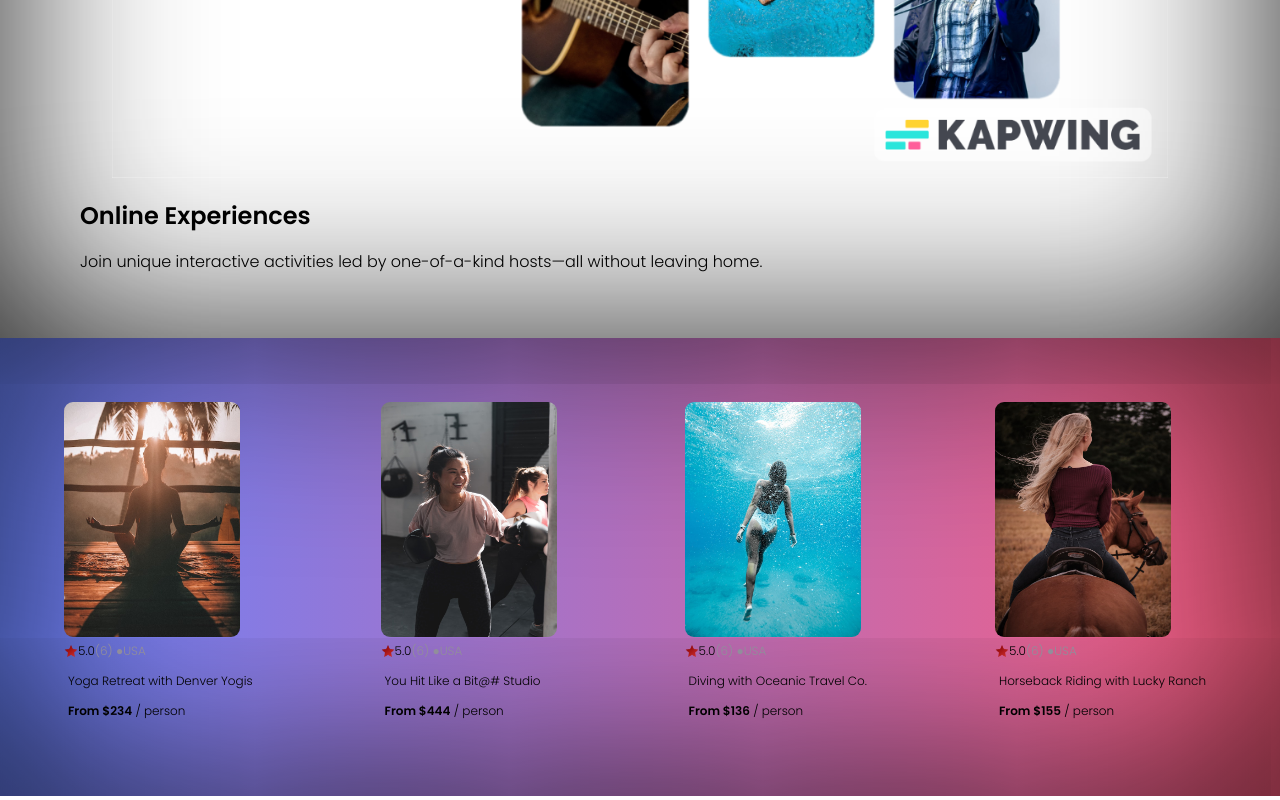
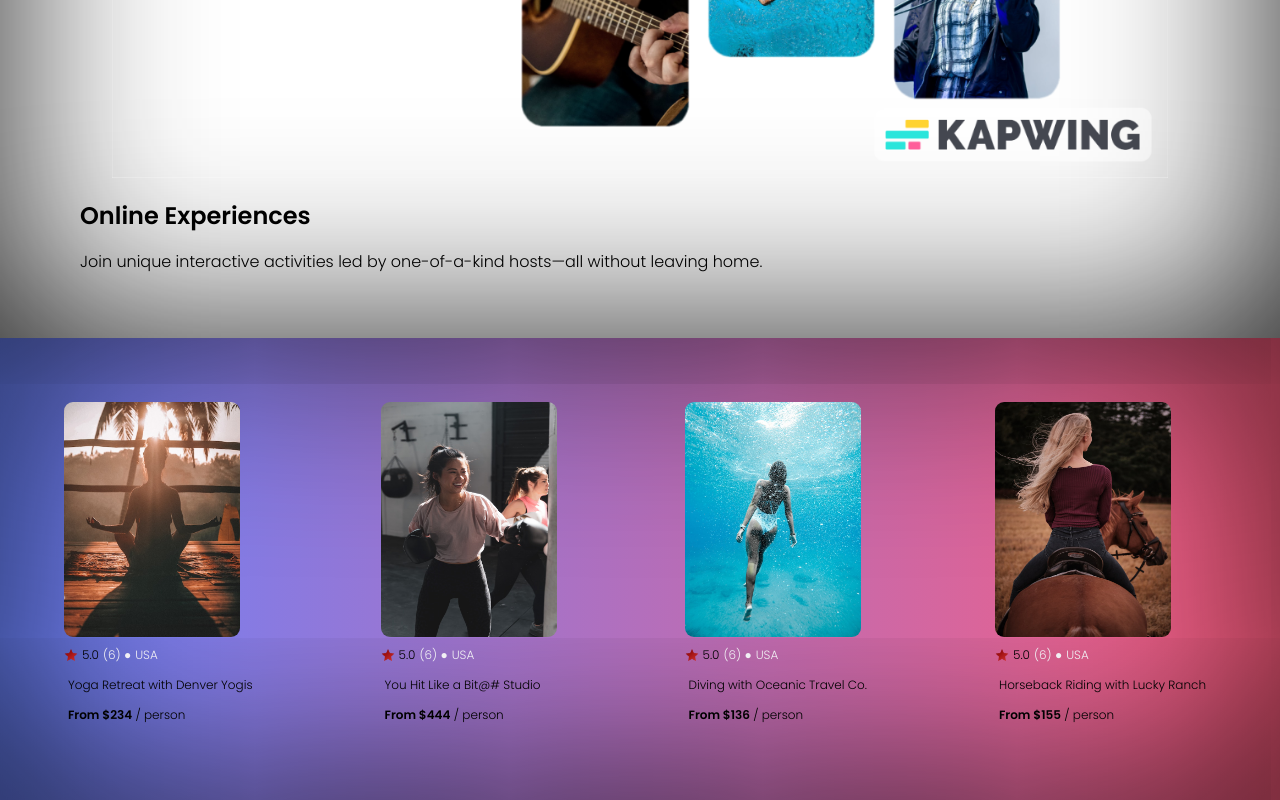
Before and after one commit to ChristopherJ1987/Airbnb-Mockup, a React (Create React App) app: page / in a window 1280 px wide. Shown: the part 633-1433 px from the top of the page. Built offline with nearby package versions, Linux system fonts and the light colour scheme.

Commit message:
Updated CSS

```diff
--- a/src/components/Card.css
+++ b/src/components/Card.css
@@ -30,12 +30,17 @@
     align-items: center;
 }
 
+.card--stats > * {
+    margin-right: 4px;
+    margin-top: 4px;
+}
+
 .card--star {
     height: 14px;
 }
 
 .gray {
-    color: #918E9B;
+    color: #f1f0f4;
 }
 
 .bold {
```
